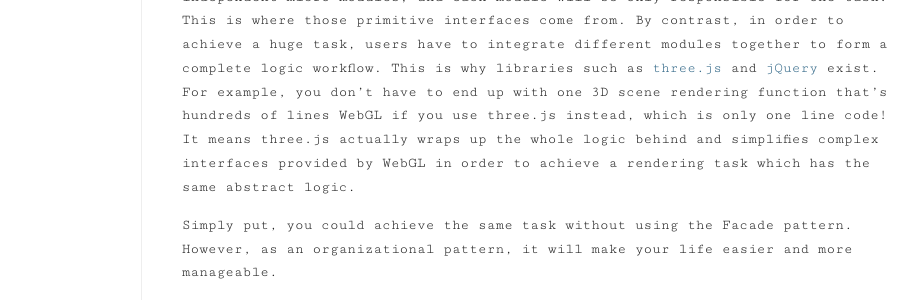
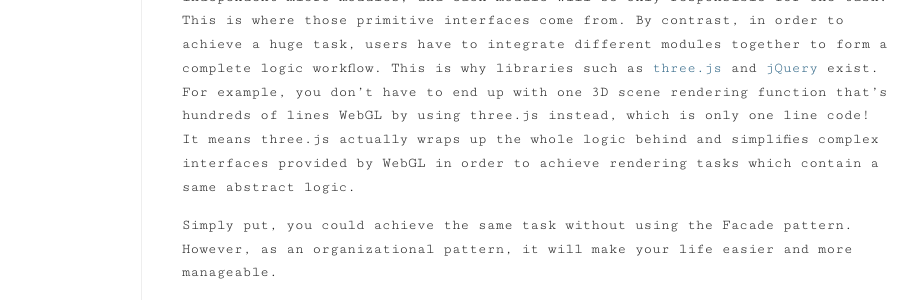
Before and after one commit to crabcanon/crabcanon.github.com, a Jekyll site: the page built from _posts/2017-06-13-javascript-design-pattern-facade.md, in a window 1280 px wide and 900 px high. Shown: the part 460-760 px from the top of the window, without its empty margins (192-1110 px from the left). Built offline with Jekyll 4.4.1, drawn with Linux system fonts in a browser that asks for light colours; emoji names are drawn with the system emoji font.

Commit message:
Update blog

```diff
--- a/_posts/2017-06-13-javascript-design-pattern-facade.md
+++ b/_posts/2017-06-13-javascript-design-pattern-facade.md
@@ -8,7 +8,7 @@
 
 #### 1. Introduction
 
-As one of the most widely used design patterns, Facade simplifies complex interfaces and decouples the abstract workflow from a client's real implementation. Just like you, I hate the general principle, so what does that exactly mean:dizzy_face:? I will explain this way: let's compare how people design a framework with how people use a framework. In order to fulfill all the pre-defined requirements, designers will usually break down a big system into a series of independent micro modules, and each module will be only responsible for one task. This is where those primitive interfaces come from. By contrast, in order to achieve a huge task, users have to integrate different modules together to form a complete logic workflow. This is why libraries such as [three.js](https://threejs.org/) and [jQuery](https://jquery.com/) exist. For example, you don't have to end up with one 3D scene rendering function that's hundreds of lines WebGL if you use three.js instead, which is only one line code! It means three.js actually wraps up the whole logic behind and simplifies complex interfaces provided by WebGL in order to achieve a rendering task which has the same abstract logic.
+As one of the most widely used design patterns, Facade simplifies complex interfaces and decouples the abstract workflow from a client's real implementation. Just like you, I hate the general principle, so what does that exactly mean:dizzy_face:? I will explain this way: let's compare how people design a framework with how people use a framework. In order to fulfill all the pre-defined requirements, designers will usually break down a big system into a series of independent micro modules, and each module will be only responsible for one task. This is where those primitive interfaces come from. By contrast, in order to achieve a huge task, users have to integrate different modules together to form a complete logic workflow. This is why libraries such as [three.js](https://threejs.org/) and [jQuery](https://jquery.com/) exist. For example, you don't have to end up with one 3D scene rendering function that's hundreds of lines WebGL by using three.js instead, which is only one line code! It means three.js actually wraps up the whole logic behind and simplifies complex interfaces provided by WebGL in order to achieve rendering tasks which contain a same abstract logic.
 
 Simply put, you could achieve the same task without using the Facade pattern. However, as an organizational pattern, it will make your life easier and more manageable.
 
@@ -25,7 +25,7 @@
 - `Function A`: generate&add centroid point features to each icon layer and set its properties.
 - `Function B`: set style for each icon layer.
 
-<mark>A bunch of complex APIs were utilized, including but not limited to:</mark>
+A bunch of complex APIs were utilized, including but not limited to:
 
 - [ol.geom.Point](https://openlayers.org/en/latest/apidoc/ol.geom.Point.html)
 - [ol.geom.Geometry::getExtent](https://openlayers.org/en/latest/apidoc/ol.geom.Geometry.html#getExtent)
```
